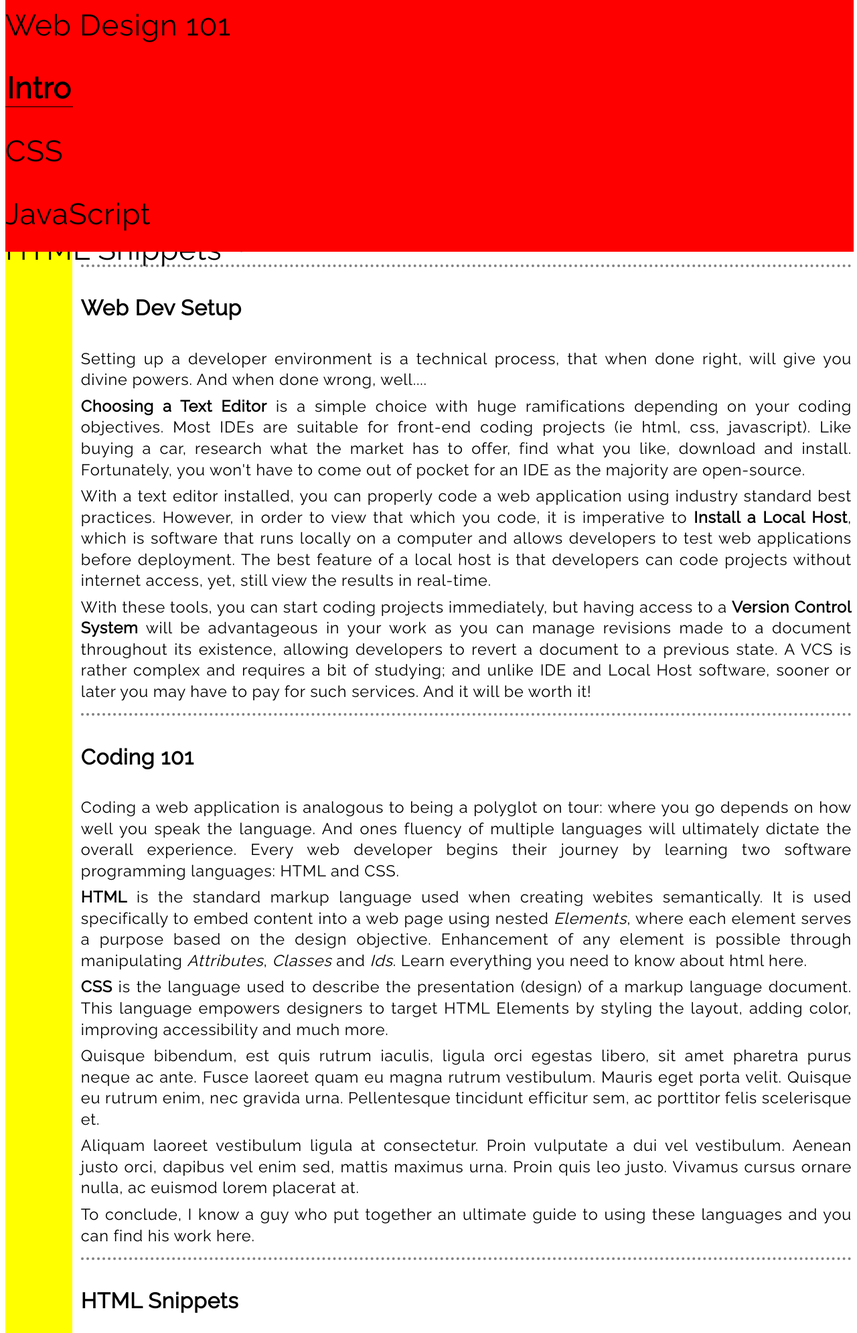
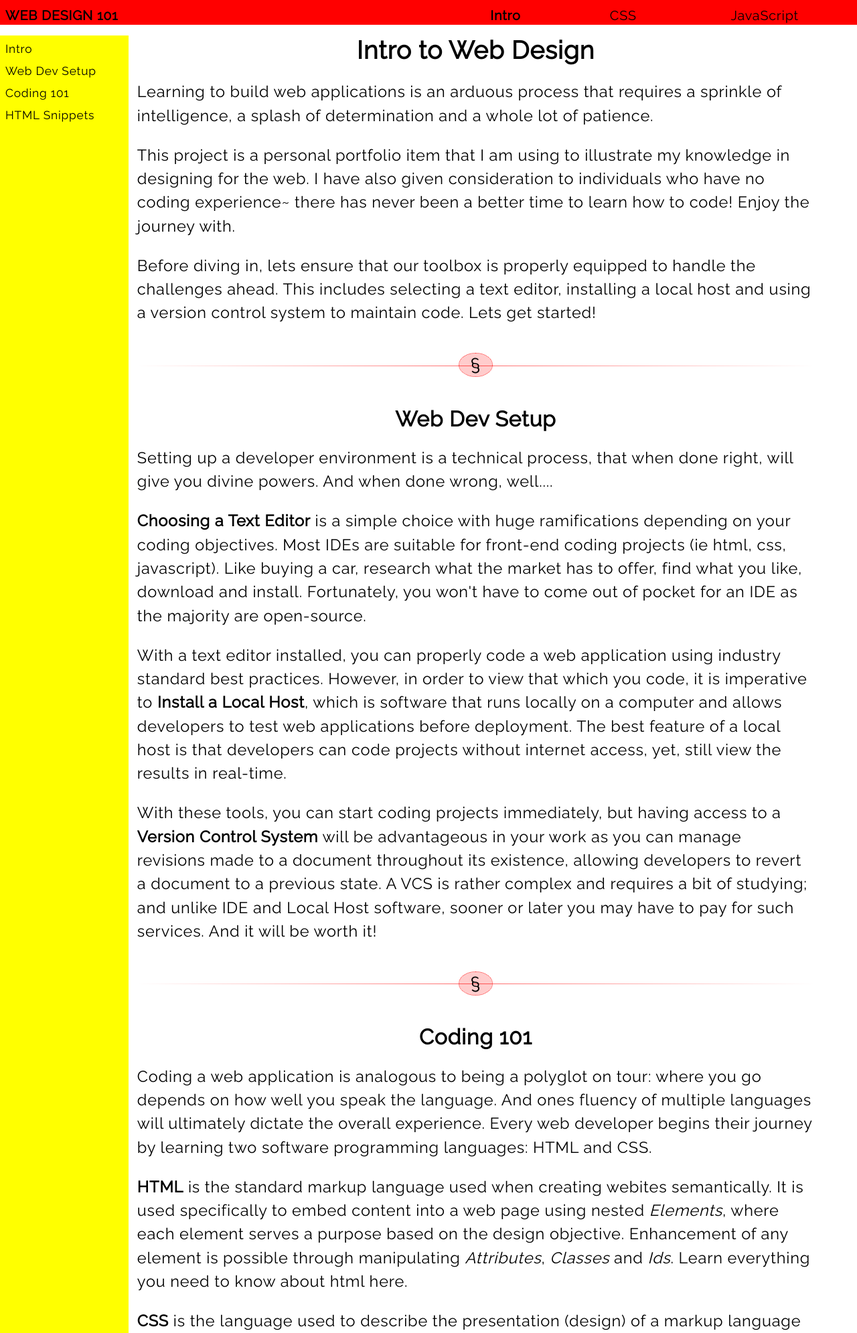
Before and after one commit to MisterMoody/mistermoody.github.io, a PHP site: page / in a window 1280 px wide. Shown: the top 1991 px of the page at 67% size. Run offline with PHP 8.4, Linux system fonts and the light colour scheme.

Commit message:
Update Styles for Header & Sidebar Navigation as well as <hr>

```diff
--- a/css/grid.css
+++ b/css/grid.css
@@ -9,21 +9,21 @@
 	margin: 0 6vw;
   padding: 0 auto;
 	display: grid;
-	grid-template-rows: 7vmin 9vmin minmax(200px,auto) 35px;
+	grid-template-rows: 8vmin 10px minmax(200px,auto) 35px;
 	grid-gap: 4px;
 }
 @media only screen and (min-width: 800px) {
   header {grid-area: head; z-index: 1; background-color: red;}
-  nav { grid-area: nav; background-color: yellow;}
-  main { grid-area: main;}
-  footer { grid-area: foot; }
+  nav {grid-area: nav; background-color: yellow;}
+  main {grid-area: main;}
+  footer {grid-area: foot; }
   .grid {
     height: auto;
     margin: 0 auto;
-    padding: 0 8px;
+    padding: 0 auto;
     display: grid;
   	grid-template-rows: 40px auto auto minmax(15px,40px);
-		grid-template-columns: minmax(35px, 100px) repeat(2, 1fr);
+		grid-template-columns: 15% repeat(2, 1fr);
 		grid-template-areas:
     "head head head head"
     "nav  main main main"
@@ -33,25 +33,61 @@
   }
 
 }
-/* Main NAVIGATION GRID */
+/* ********************************** */
+
+/* ********************************** */
+header > ul.headNav, ul.nav {margin: 0 8px;}
+/*Header-NAVIGATION Grid*/
 .home {grid-area: home;}
-.about {grid-area: about;}
-.portfolio {grid-area: portfolio;}
-.email {grid-area: email;}
-ul.nav {
-  justify-content: center;
+.basics {grid-area: basics;}
+.css {grid-area: css;}
+.javascript {grid-area: javascript;}
+ul.headNav {
   margin: 0 auto;
   padding: 0 auto;
   display: grid;
-  grid-template-columns: repeat(4, 1fr);
+  grid-template-columns: 3fr repeat(3, 1fr);
+  grid-template-areas:
+    "home basics css javascript";
+}
+.home {
+  text-transform: uppercase;
+  font-weight: bold;
+}
+@media only screen and (min-width: 800px) {
+  ul.headNav {
+    margin: 0 auto;
+    padding: 0 auto;
+    display: grid;
+    grid-template-columns: 4fr repeat(3, 1fr);
+    grid-template-areas:
+      "home basics css javascript";
+  }
+  .home {justify-self: left;}
+}
+/**/
+/* Sidebar-NAVIGATION Grid */
+.snone {grid-area: snone;}
+.sntwo {grid-area: sntwo;}
+.snthree {grid-area: snthree;}
+.snfour {grid-area: snfour;}
+ul.nav {
+  display: none;
+  /*justify-content: center;
+  margin: 0 auto;
+  padding: 0 auto;
+  display: grid;
+  grid-template-rows: 12px 8px;
+  grid-template-columns: repeat(8, 1fr);
   grid-gap: 0.79em;
   grid-template-areas:
-    "home about portfolio email";
+    "snone snone snone ";
+    " sntwo snthree snfour";*/
 }
+ul.nav {font-size: 0.88em;}
 @media only screen and (min-width: 800px) {
   header {
-    margin-left: 8px;
-    width: 99%;
+    width: 100%;
     position: fixed;
     overflow-x: hidden;
     display: block;
@@ -61,17 +97,25 @@
     position: fixed;
     overflow-x: hidden;
     display: inline-block;
-    grid-template-rows: repeat(5, 1fr);
+    justify-content: space-between;
+    /*grid-template-rows: repeat(5, 1fr);
     grid-template-areas:
-      "home"
-      "about"
-      "portfolio"
-      "email";
+      "snone"
+      "sntwo"
+      "snthree"
+      "snfour";*/
   }
   li {
-    font-size: 7vh;
-    margin-bottom: 28px;
+    font-size: 1em;
   }
-  li.email {margin-bottom: 0px;}
 }
 /* ********************************** */
+
+
+/* ********************************** */
+main {
+  max-width: 100%;
+  margin-right: 5vw;
+}
+
+/* ********************************** */
--- a/css/styles.css
+++ b/css/styles.css
@@ -26,13 +26,16 @@
 	font-family: 'Raleway', sans-serif;
   letter-spacing: 0.8px;
 }
-h1, h2, h3 {
-  margin: 6px 0;
+h1, h2, h3, h4, h5 {
+  margin: 0 auto;
   padding: 0 auto;
   text-align: center;
 } /*for TOP Alignment */
+/*h2.title, h3.title, h4.title, h5.title {
+  margin-top: 60px;
+}*/
 p {
-  margin: 8px 0;
+  margin: 1em 0;
   line-height: 1.5;
   font-size: 0.74em;
 }
@@ -46,14 +49,46 @@
   margin: 0;
   padding: 0;
 }
-li > a {font-size: 0.79em;}
+li > a {font-size: 0.62em;}
 li > a.active {
   font-weight: bold;
   border-bottom: 1px solid #000;
   padding: 2px;
 }
+@media only screen and (min-width: 800px) {}
+.arrow {opacity: 1; transition: all .5s ease-in 3s;}
+.arrow {
+  position: relative;
+  bottom: 44px;
+  left: 47%;
+  display: block;
+  width: 32px;
+  height: 32px;
+  border: 2px solid #000;
+  background-size: 14px auto;
+  border-radius: 50%;
+  animation: bounce 2s infinite 2s;
+}
+.arrow:before {
+  position: absolute;
+  top: calc(50% - 8px);
+  left: calc(50% - 6px);
+  transform: rotate(-45deg);
+  display: block;
+  width: 12px;
+  height: 12px;
+  content: "";
+  border: 2px solid #000;
+  border-width: 0px 0 2px 2px;
+}
 @media only screen and (min-width: 800px) {
-  p {text-align: justify; line-height: 1.339;}
+  .arrow {bottom: 84px;}
+}
+@keyframes bounce {
+  0%, 100%, 20%, 50%,
+  80% {transform: translateY(0);}
+  40% {transform: translateY(-10px);}
+  60% {transform: translateY(-5px);}
 }
 /* <a> Links 'Arrow' Transform */
 span.read {font-weight: 900;}
@@ -74,7 +109,28 @@
   span.read:before {left: 131px;}
   span.read:hover:before {left: 140px;}
 }
-hr {border:none; border-top: 4px dotted grey;}
+
+hr {
+  background-image: linear-gradient(to right, rgba(255, 0, 0, 0), rgba(255, 0, 0, 0.6), rgba(255, 0, 0, 0));
+  border: 0;
+  height: 1px;
+  margin-bottom: 60px;
+  margin-top: 60px;
+  overflow: visible;
+  text-align: center;
+}
+hr:after {
+  background: rgba(255, 0, 0, 0.2);
+  content: "§";
+  border: 1px dotted rgba(255, 0, 0, 0.8);
+  border-radius: 50%;
+  display: inline-block;
+  font: "BodoniXT" !important;
+  font-size: 0.9em;
+  padding: 0 0.6em;
+  position: relative;
+  top: -0.7em;
+}
 /* =========================================================== */
 
 
@@ -89,11 +145,11 @@
 }
 
 /* NAVIGATION */
-.home, .about, .portfolio,  .email, .phone {transition: 0.3;}
+/*.home, .about, .portfolio,  .email, .phone {transition: 0.3;}
 .home:hover, .about:hover, .portfolio:hover, .email:hover, .phone:hover {
     border-bottom: dotted;
     transition: 0.5;
-  }
+  }*/
 
 /* FOOTER */
 footer {text-align: center;}
@@ -108,15 +164,8 @@
   50% {transform: scale(0.7);}
   100% {transform: scale(0.5);}
 }
+/* ======= END of Main-Page Layout
 /* =========================================================== */
-
-
-
-/* =====================================
-   END of Main-Page Layout
-======================================== */
-/* ===================================== */
-
 
 
 
```
